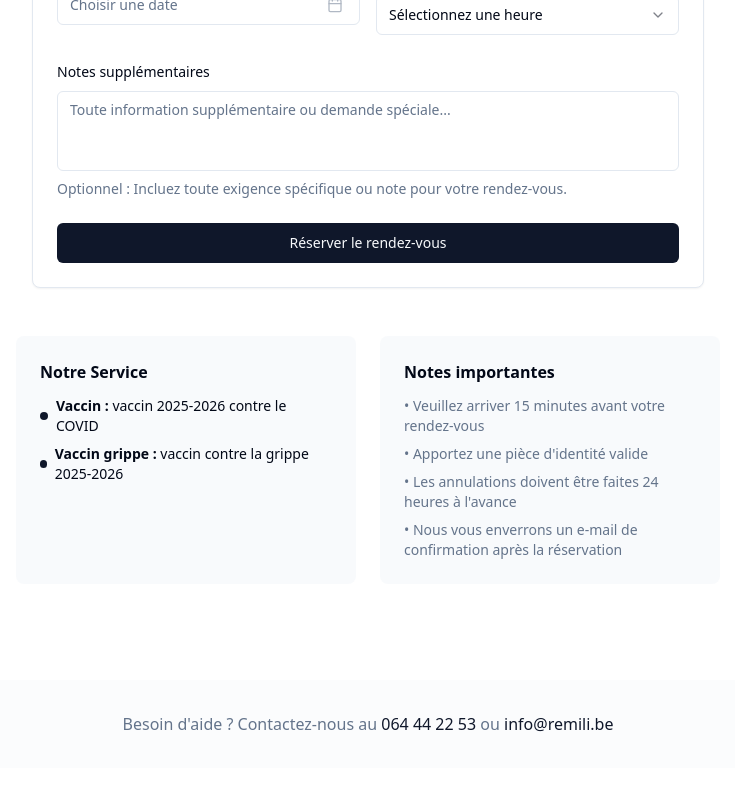
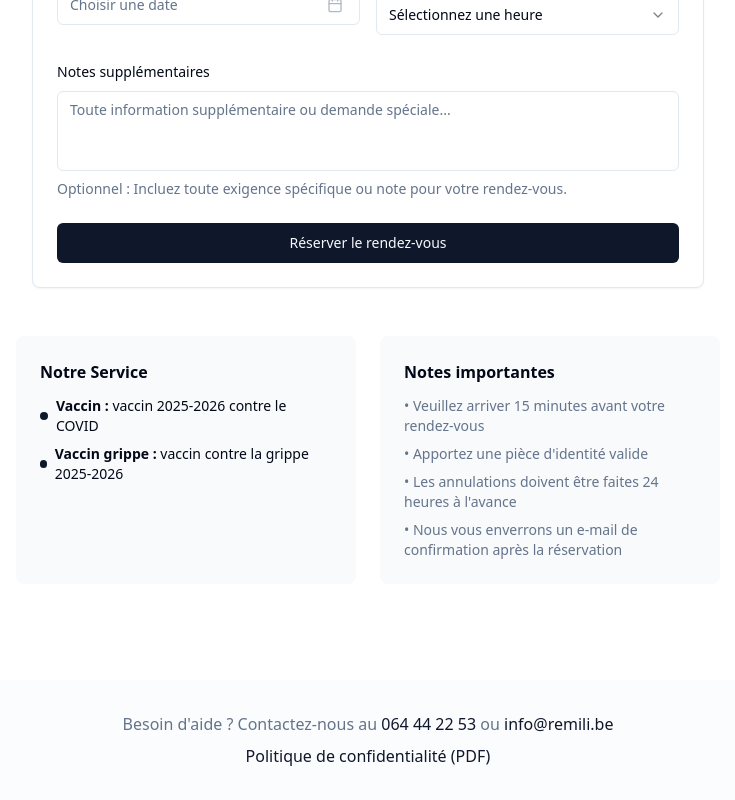
Before and after one commit to iliasrem/jab-ready-form, a React (Vite) app: page / in a window 1280 px wide. Shown: the part 948-1748 px from the top of the page, without its empty margins (272-1007 px from the left). Before the commit the page ends 1716 px from the top, so only its background shows below. Built offline with nearby package versions, Linux system fonts and the light colour scheme.

Commit message:
Add privacy policy link
Added a link to the privacy policy PDF in the footer of the page. The link opens in a new tab.

```diff
--- a/src/pages/PatientBooking.tsx
+++ b/src/pages/PatientBooking.tsx
@@ -305,7 +305,7 @@ const PatientBooking = () => {
 
       {/* Footer */}
       <div className="bg-muted/30 py-8 mt-12">
-        <div className="container mx-auto px-4 text-center">
+        <div className="container mx-auto px-4 text-center space-y-2">
           <p className="text-muted-foreground">
             Besoin d&apos;aide ? Contactez-nous au{" "}
             <a href="tel:+32064442253" className="text-primary hover:underline">
@@ -316,6 +316,16 @@ const PatientBooking = () => {
               info@remili.be
             </a>
           </p>
+          <p>
+            <a
+              href="https://www.dropbox.com/scl/fi/xewf8cdmmhx1pvox3f1b0/POLITIQUE-DE-PROTECTION-DES-DONNEES-A-CARACTERE-PERSONNEL.pdf?rlkey=s927wmkpan4olwdkhe2rex5pk&dl=0"
+              target="_blank"
+              rel="noopener noreferrer"
+              className="text-primary hover:underline"
+            >
+              Politique de confidentialité (PDF)
+            </a>
+          </p>
         </div>
       </div>
     </div>
```
